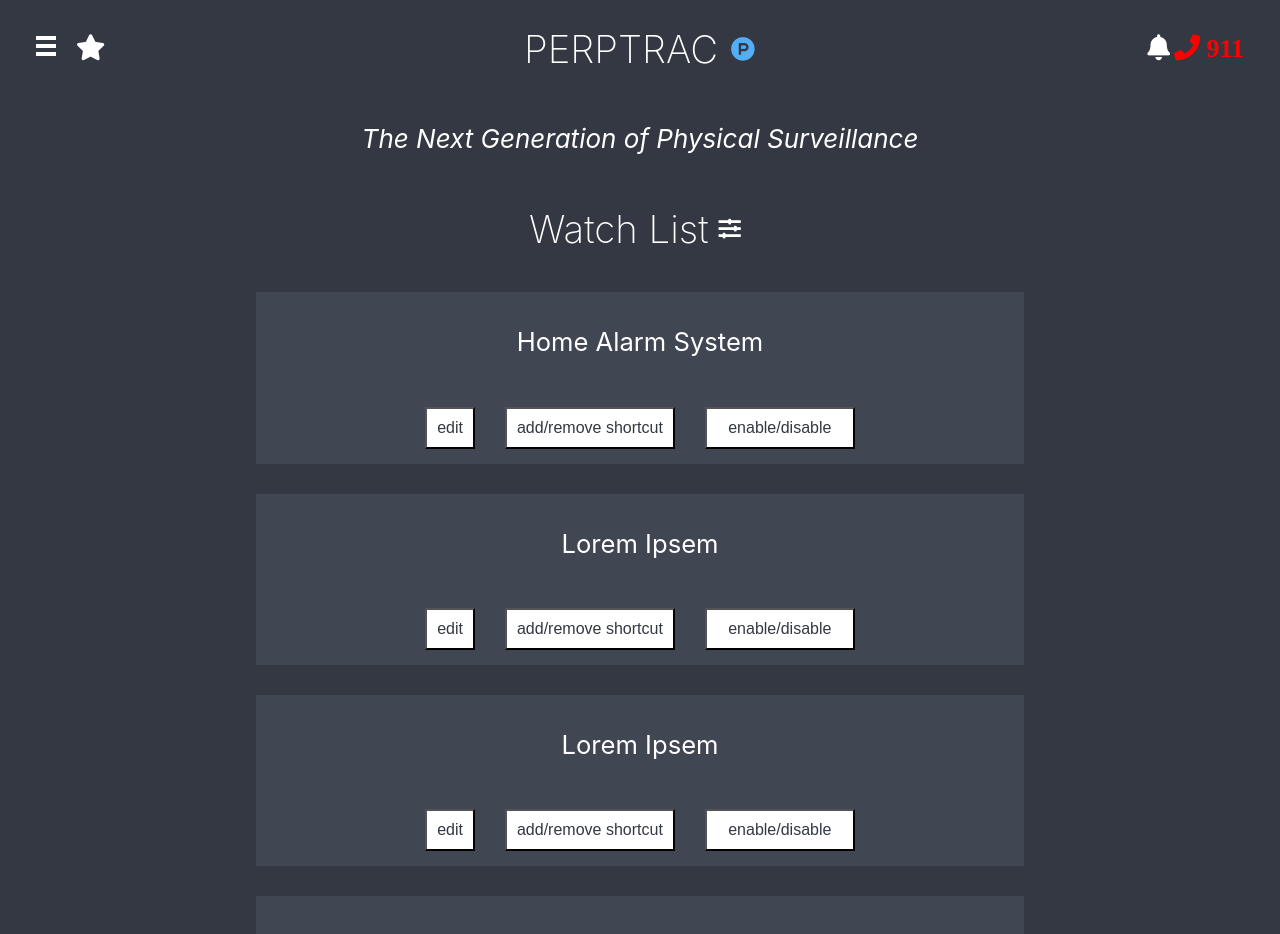
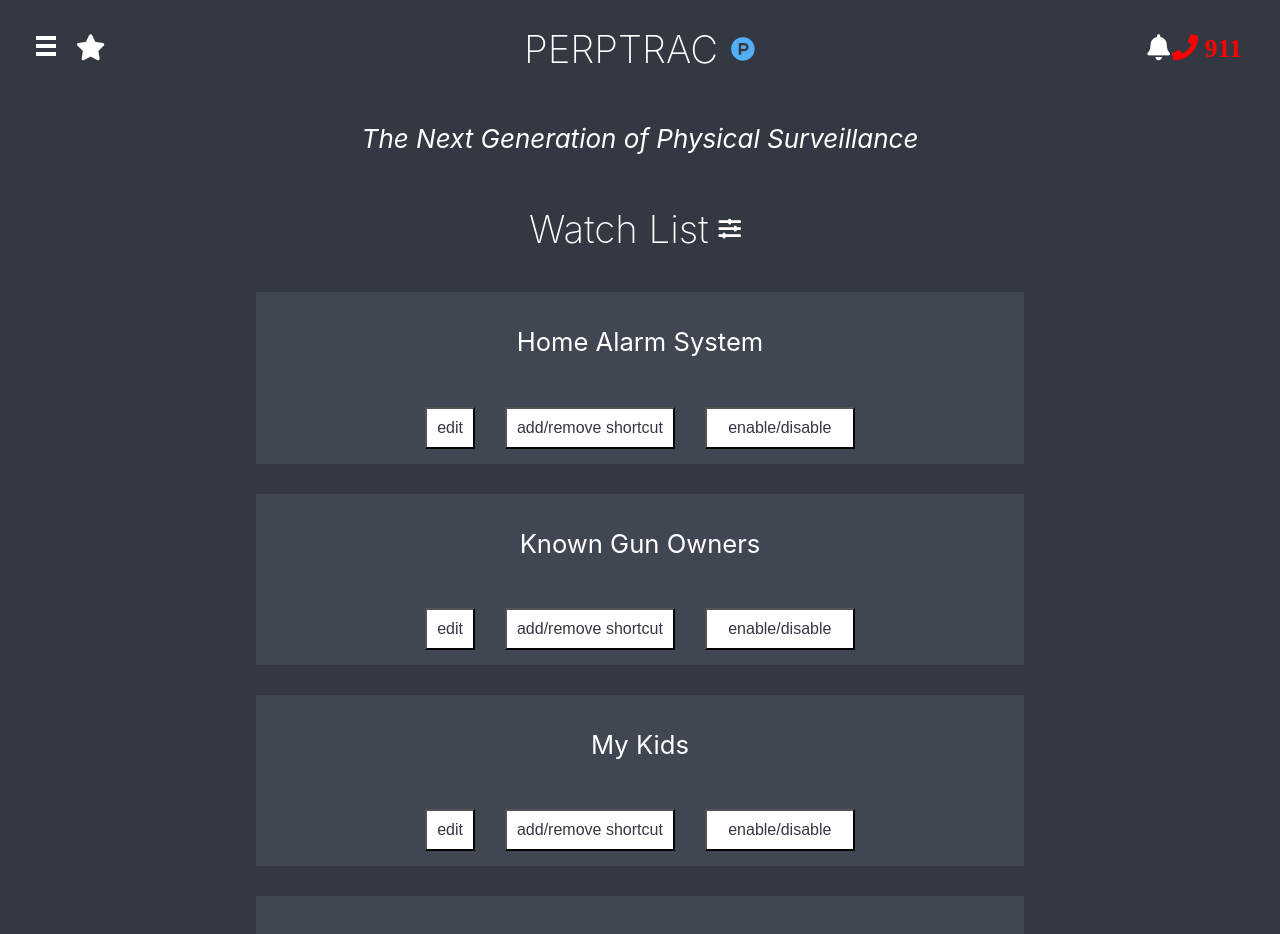
Before and after one commit to careybaldwin02/Security-UI-Front-End, a React (Create React App) app in the folder security/: page /blacklist in a window 1280 px wide. Shown: the top 934 px of the page. Built offline with nearby package versions, Linux system fonts and the light colour scheme; what google-maps-react would draw is missing.

Commit message:
changed blacklist content and adjusted image width

```diff
--- a/security/src/App.css
+++ b/security/src/App.css
@@ -11,6 +11,11 @@
   justify-content: top;
   font-size: calc(10px + 2vmin);
   color: white;
+}
+
+img{
+  width: 90%;
+  height: auto;
 }
 
 /* Header Styles */
@@ -35,7 +40,7 @@
 .header .emergency{
   position: fixed;
   top: 32px;
-  right: 36px;
+  right: 38px;
   z-index: 1000;
 }
 
--- a/security/src/BlackList.js
+++ b/security/src/BlackList.js
@@ -32,7 +32,7 @@ class BlackList extends Component {
 
         <div className = "blacklist-item">
         <h4>
-            Lorem Ipsem
+            Known Gun Owners
         </h4>
         <Link to = {'/blacklist-demo'}>
         <button>edit</button>
@@ -43,7 +43,7 @@ class BlackList extends Component {
 
         <div className = "blacklist-item">
         <h4>
-            Lorem Ipsem
+            My Kids
         </h4>
         <Link to = {'/blacklist-demo'}>
         <button>edit</button>
@@ -54,7 +54,7 @@ class BlackList extends Component {
 
         <div className = "blacklist-item">
         <h4>
-            Lorem Ipsem
+            My Parents
         </h4>
         <Link to = {'/blacklist-demo'}>
         <button>edit</button>
--- a/security/src/DevTeam.js
+++ b/security/src/DevTeam.js
@@ -38,7 +38,7 @@ class DevTeam extends Component {
             Perptrac is a physical security
             surveillance system and method developed
             and patented by John H. Malone,
-            2016 Connecticut Prosecutor of the Year,
+            2016 Connecticut Prosecutor of the Year and
             retired U.S. Naval Captain
         </p>
         </div>
@@ -47,7 +47,9 @@ class DevTeam extends Component {
             This demo application has been disigned and
             developed by Carey Baldwin, Statistician and
             Software Engineer with
-            <Link to = 'www.greenlineanalytics.com'> Green Line Analytics</Link>
+            <a href = {"http://www.greenlineanalytics.com"}
+            target="_blank"
+            > Green Line Analytics</a>
 
         </p>
         </div>
--- a/security/src/LoginPage.js
+++ b/security/src/LoginPage.js
@@ -105,13 +105,15 @@ class LoginPage extends Component {
           </div>
 
           <div className = "login-group">
-          {/* <Link to = {`/main`}> */}
+
+{/* ---------------- change this to allow access ---------------------*/}
+          <Link to = {`/main`}>
           <button
           type="submit"
           value="Log In"
           data-test="submit">Login
           </button>
-          {/* </Link> */}
+          </Link>
           <button
           type="submit"
           value="Log In"
--- a/security/src/Settings.js
+++ b/security/src/Settings.js
@@ -36,8 +36,9 @@ class Settings extends Component {
                     <h3>Access your Whitelist</h3>
                     </Link>
                 <li>
-                    {/* link to list control */}
+                    <Link to ='/list-controls'>
                     <h3>Access your List Controls</h3>
+                    </Link>
                 </li>
             </ul>
 
```
